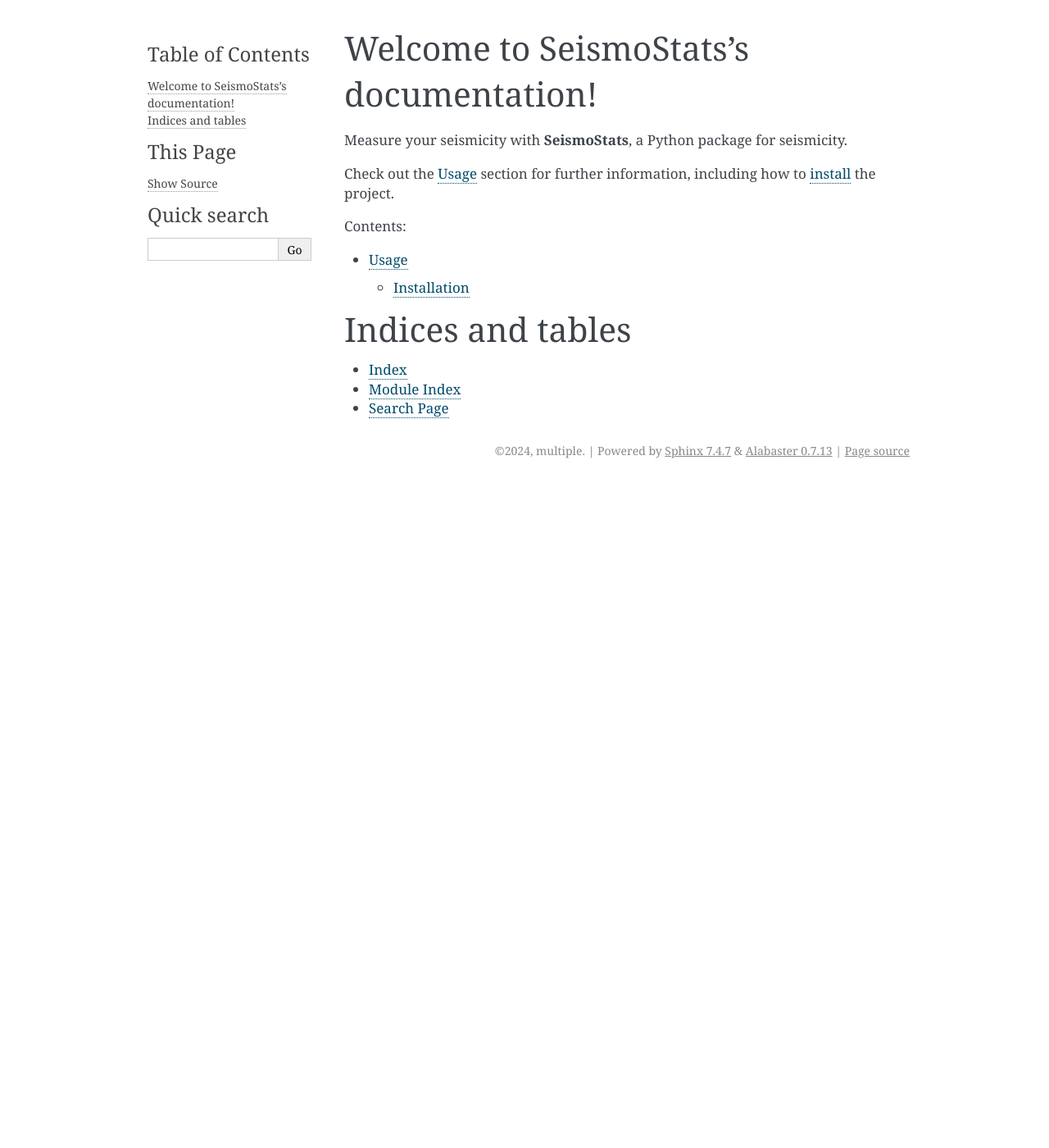
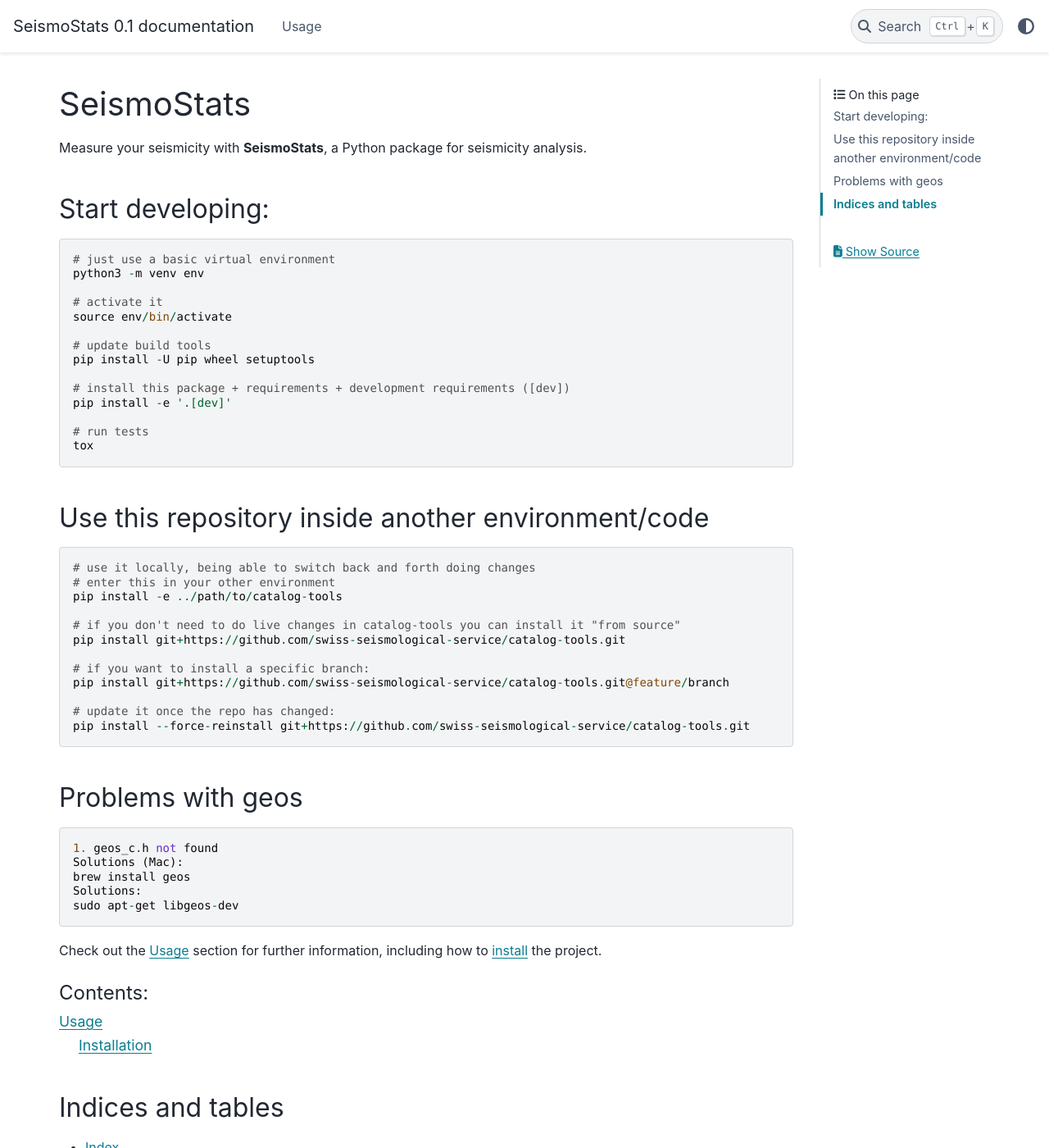
Before and after one commit to swiss-seismological-service/SeismoStats, a Sphinx documentation site: the page built from docs/source/index.md, in a window 1280 px wide and 1400 px high. Shown: the whole window at 82% size. Built offline with Sphinx 7.4.7 and the PyData theme 0.15.4, drawn with Linux system fonts in a browser that asks for light colours; some of the changed text lies outside the part shown.

Commit message:
feat: include readme and change theme

````diff
--- a/README.md
+++ b/README.md
@@ -1,4 +1,4 @@
-### SeismoStats
+# SeismoStats
 
 Measure your seismicity with **SeismoStats**, a Python package for seismicity analysis.
 
--- a/docs/source/conf.py
+++ b/docs/source/conf.py
@@ -25,5 +25,5 @@
 # -- Options for HTML output -------------------------------------------------
 # https://www.sphinx-doc.org/en/master/usage/configuration.html#options-for-html-output
 
-html_theme = 'alabaster'
+html_theme = 'pydata_sphinx_theme'
 html_static_path = ['_static']
--- a/docs/source/index.md
+++ b/docs/source/index.md
@@ -1,11 +1,6 @@
-% SeismoStats documentation master file, created by
-% sphinx-quickstart on Wed Jan  3 14:26:37 2024.
-% You can adapt this file completely to your liking, but it should at least
-% contain the root `toctree` directive.
-
-# Welcome to SeismoStats's documentation!
-
-Measure your seismicity with **SeismoStats**, a Python package for seismicity.
+```{include} ../../README.md
+:relative-images:
+```
 
 Check out the {doc}`usage` section for further information, including how to
 {ref}`install <installation>` the project.
@@ -17,7 +12,7 @@
 usage
 ```
 
-# Indices and tables
+## Indices and tables
 
 - {ref}`genindex`
 - {ref}`modindex`
--- a/setup.cfg
+++ b/setup.cfg
@@ -34,6 +34,7 @@
     sphinx
     myst-parser
     sphinx-autobuild
+    pydata-sphinx-theme
 
 jupyter =
     notebook
````
